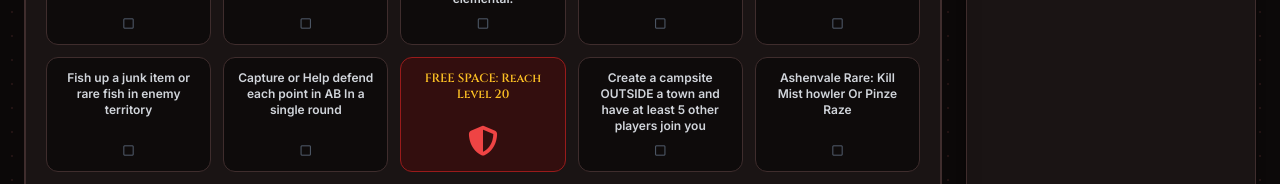
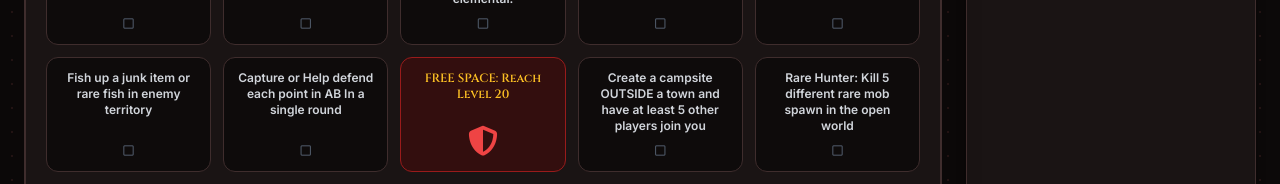
Before and after one commit to Reapafied/Send-Ibuprofen, a React (Vite) app: page / in a window 1280 px wide. Shown: the part 504-688 px from the top of the page. Built offline with nearby package versions, Linux system fonts and the light colour scheme; no server answers; the database is empty; the HTML template or start-up script is replaced by a standard one.

Commit message:
Update App.jsx

```diff
--- a/src/App.jsx
+++ b/src/App.jsx
@@ -15,7 +15,7 @@ const FIREBASE_CONFIG = {
 const DEFAULT_CHALLENGES = [
     "Stand next to King Anduin Wrynn in Stormwind Keep",
     "Ride the Deeprun Tram and survive",
-    "Ashenvale Rare: Kill Mist howler Or Pinze Raze",
+    "Rare Hunter: Kill 5 different rare mob spawn in the open world",
     "Get to the Badlands FP the hard way, Running from Stranglethorn through Blackrock",
     "Complete Gnomer clean. No buttpulls no jump skips",
     "Solo a major class quest battle. Example WW Axe elite elemental.",
```
